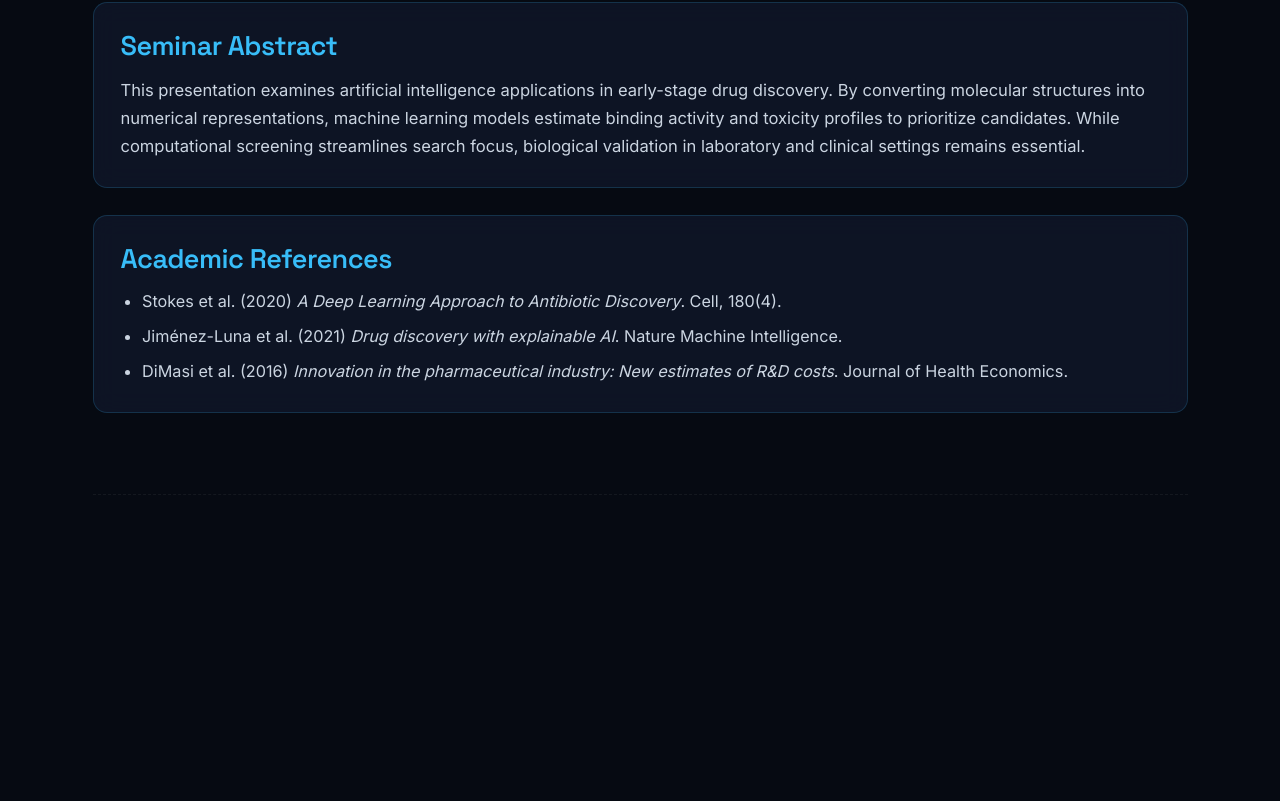
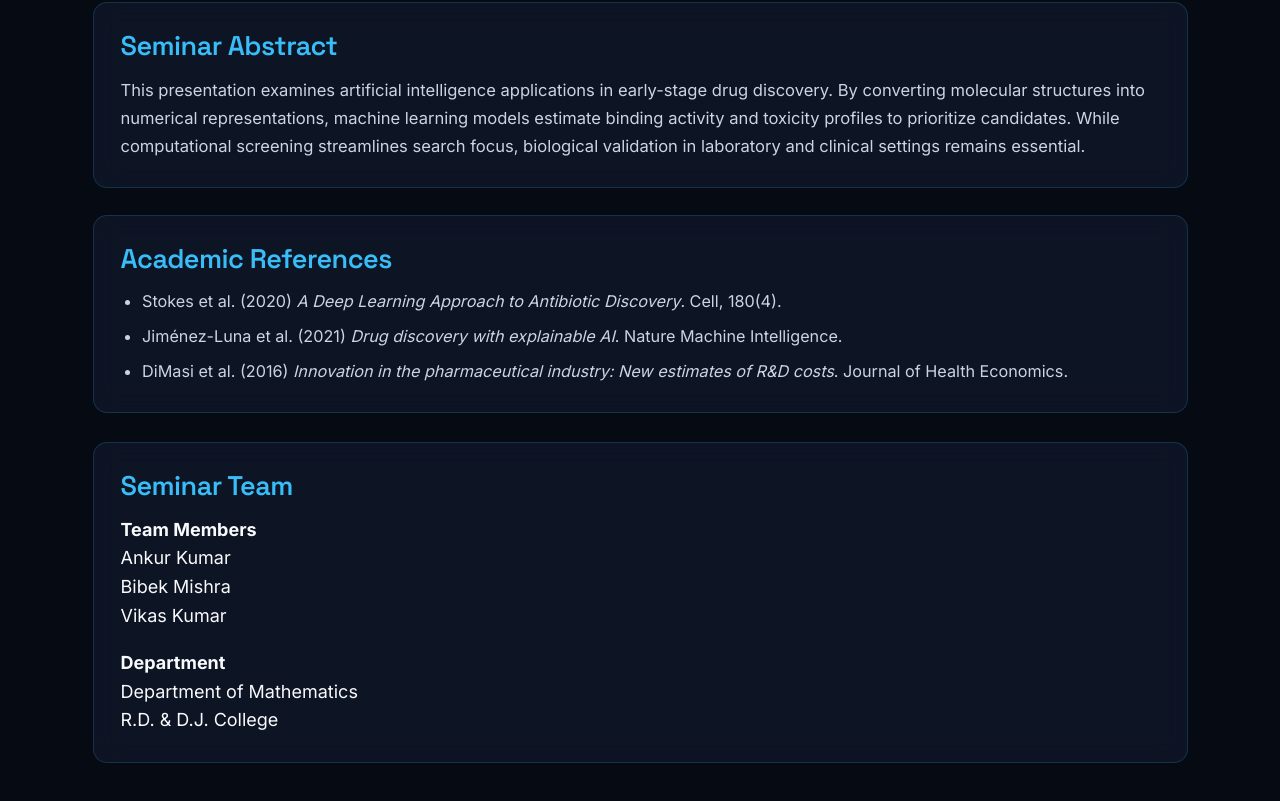
Before and after one commit to Ankur811201/Artificial-Intelligence-in-Drug-Discovery-and-Development, a plain HTML site: page index.html in a window 1280 px wide. Shown: the part 2963-3764 px from the top of the page. Before the commit the page ends 3458 px from the top, so only its background shows below. Drawn offline with nearby package versions, Linux system fonts and the light colour scheme.

Commit message:
add team name

```diff
--- a/index.html
+++ b/index.html
@@ -752,6 +752,23 @@
           <li>DiMasi et al. (2016) <em>Innovation in the pharmaceutical industry: New estimates of R&D costs</em>. Journal of Health Economics.</li>
         </ul>
       </div>
+      <br>
+      <div class="card">
+  <h3>Seminar Team</h3>
+
+  <p style="margin-top:0.75rem;">
+    <strong>Team Members</strong><br>
+    Ankur Kumar<br>
+    Bibek Mishra<br>
+    Vikas Kumar
+  </p>
+
+  <p style="margin-top:1rem;">
+    <strong>Department</strong><br>
+    Department of Mathematics<br>
+    R.D. & D.J. College
+  </p>
+</div>
     </section>
 
   </main>
```
